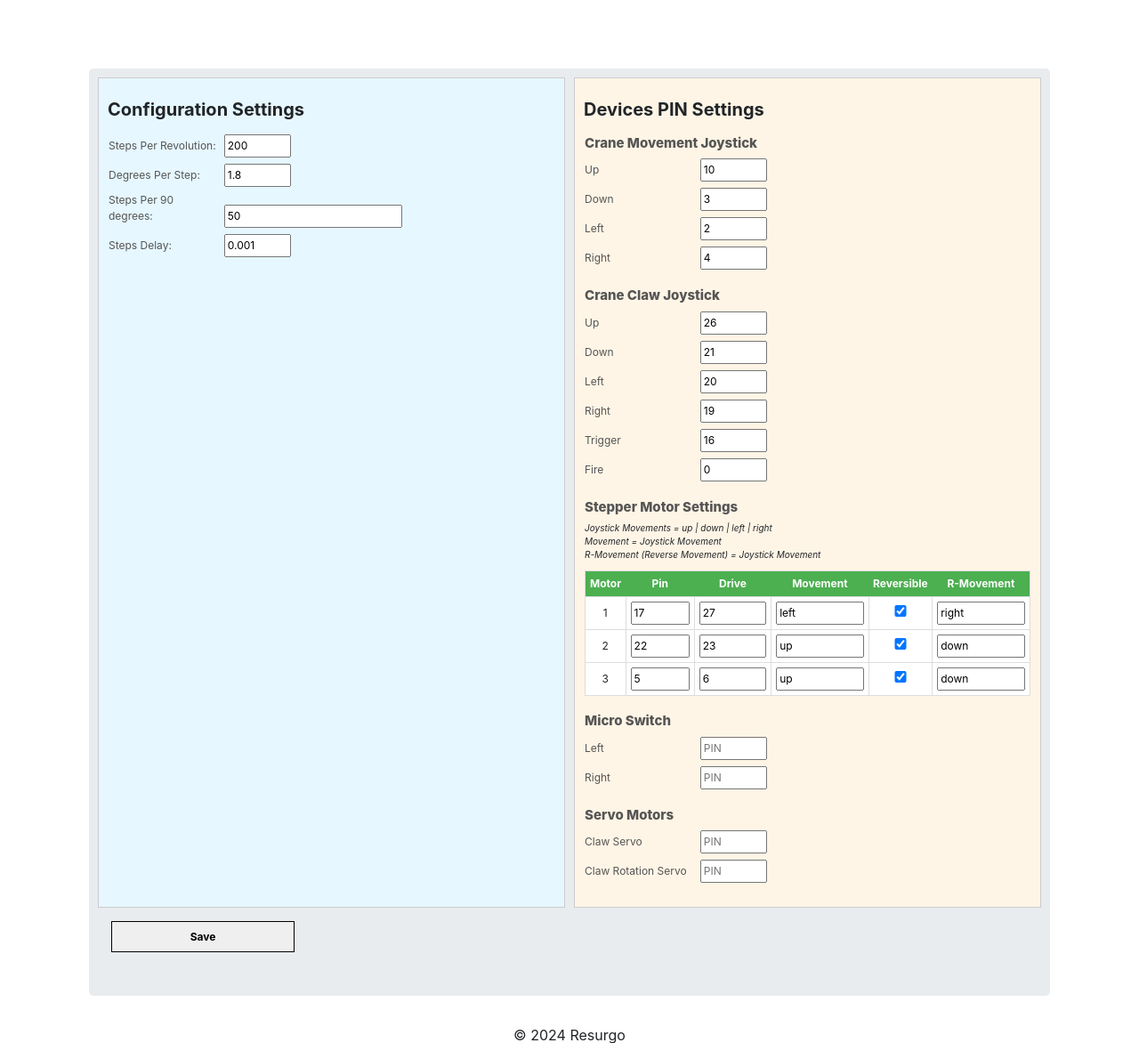
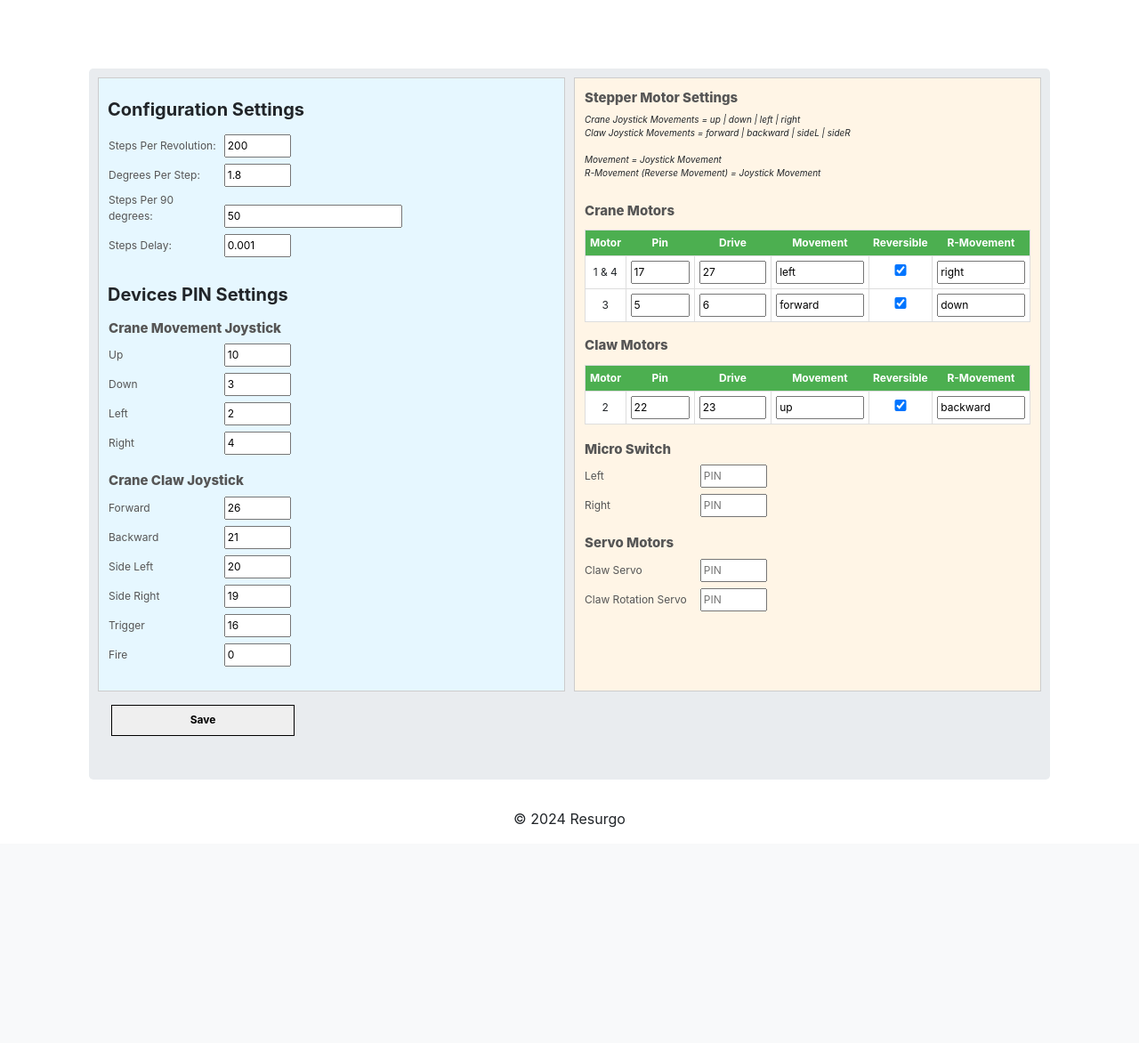
Before and after one commit to 20240290/arcrane, a Flask app: page /configuration in a window 1280 px wide. Shown: the part 56-1228 px from the top of the page at 89% size. After the commit the page ends 986 px from the top, so only its background shows below. Run offline with Flask 3, Linux system fonts and the light colour scheme; parts of the project's set-up code (start-up, migrations or seed data) failed here and were passed over; some libraries are stand-ins or nearby versions.

Commit message:
bug fixes

```diff
--- a/config.ini
+++ b/config.ini
@@ -8,10 +8,10 @@ j1_up_pin = 10
 j1_down_pin = 3
 j1_left_pin = 2
 j1_right_pin = 4
-j2_up_pin = 26
-j2_down_pin = 21
-j2_left_pin = 20
-j2_right_pin = 19
+j2_forward_pin = 26
+j2_backward_pin = 21
+j2_sideL_pin = 20
+j2_sideR_pin = 19
 j2_trigger_pin = 16
 j2_fire_pin = 0
 m1_step_pin = 17
@@ -23,10 +23,10 @@ m2_step_pin = 22
 m2_dir_pin = 23
 m2_movement = up
 m2_reversible = True
-m2_reverse_movement = down
+m2_reverse_movement = backward
 m3_step_pin = 5
 m3_dir_pin = 6
-m3_movement = up
+m3_movement = forward
 m3_reversible = True
 m3_reverse_movement = down
 m4_step_pin = 12
@@ -34,7 +34,9 @@ m4_dir_pin = 13
 m4_movement = left
 m4_reversible = True
 m4_reverse_movement = right
-left_stop_pin =
-right_stop_pin =
+crane_move_left_stop_pin =
+crane_move_right_stop_pin =
+crane_up_stop_pin =
+crane_down_stop_pin =
 claw_pickup_pin =
 claw_rotation_pin =
--- a/main.py
+++ b/main.py
@@ -85,7 +85,17 @@ def configuration():
             "left_stop_pin": request.form['left_stop_pin'],
             "right_stop_pin": request.form['right_stop_pin'],
             "claw_pickup_pin": request.form['claw_pickup_pin'],
-            "claw_rotation_pin": request.form['claw_rotation_pin']
+            "claw_rotation_pin": request.form['claw_rotation_pin'],
+            "j1_up_pin": request.form['j1_up_pin'],
+            "j1_down_pin": request.form['j1_down_pin'],
+            "j1_left_pin": request.form['j1_left_pin'],
+            "j1_right_pin": request.form['j1_right_pin'],
+            "j2_forward_pin": request.form['j2_forward_pin'],
+            "j2_backward_pin": request.form['j2_backward_pin'],
+            "j2_sideL_pin": request.form['j2_sideL_pin'],
+            "j2_sideR_pin": request.form['j2_sideR_pin'],
+            "j2_trigger_pin": request.form['j2_trigger_pin'],
+            "j2_fire_pin": request.form['j2_fire_pin']
         }
 
         utility.save_configuration(data)
@@ -169,12 +179,12 @@ def worker():
 if __name__ == '__main__':
     try:
         #list of threads
-        threads = []
+        #threads = []
 
         # Start Flask in a separate thread
-        # flask_thread = threading.Thread(target=run_flask)
-        # flask_thread.start()
-        # threads.append(flask_thread)
+        flask_thread = threading.Thread(target=run_flask)
+        flask_thread.start()
+        #threads.append(flask_thread)
         gpio_task()
 
     except KeyboardInterrupt:
--- a/templates/configuration.html
+++ b/templates/configuration.html
@@ -29,8 +29,6 @@
                   </div>
                 </div>
               </div>
-          </div>
-          <div class="column right">
               <header class="mt-1">
                 <h1 class="text-left header-text">Devices PIN Settings</h1>
               </header>
@@ -62,21 +60,21 @@
                 <p class="item-title">Crane Claw Joystick</p>
                 <div class="form-group">
                   <div class="group-field ">
-                    <label for="rotation_speed">Up</label>
-                    <input type="text" id="j2_up_pin" name="j2_up_pin" value="{{ config['j2_up_pin'] }}" placeholder="PIN" class="text-input">
+                    <label for="rotation_speed">Forward</label>
+                    <input type="text" id="j2_forward_pin" name="j2_forward_pin" value="{{ config['j2_forward_pin'] }}" placeholder="PIN" class="text-input">
                   </div>
 
                   <div class="group-field ">
-                    <label for="rotation_speed">Down</label>
-                    <input type="text" id="j2_down_pin" name="j2_down_pin" value="{{ config['j2_down_pin'] }}" placeholder="PIN" class="text-input">
+                    <label for="rotation_speed">Backward</label>
+                    <input type="text" id="j2_backward_pin" name="j2_backward_pin" value="{{ config['j2_backward_pin'] }}" placeholder="PIN" class="text-input">
                   </div>
                   <div class="group-field ">
-                    <label for="rotation_speed">Left</label>
-                    <input type="text" id="j2_left_pin" name="j2_left_pin" value="{{ config['j2_left_pin'] }}" placeholder="PIN" class="text-input">
+                    <label for="rotation_speed">Side Left</label>
+                    <input type="text" id="j2_sideL_pin" name="j2_sideL_pin" value="{{ config['j2_sideL_pin'] }}" placeholder="PIN" class="text-input">
                   </div>
                   <div class="group-field ">
-                    <label for="rotation_speed">Right</label>
-                    <input type="text" id="j2_right_pin" name="j2_right_pin" value="{{ config['j2_right_pin'] }}" placeholder="PIN" class="text-input">
+                    <label for="rotation_speed">Side Right</label>
+                    <input type="text" id="j2_sideR_pin" name="j2_sideR_pin" value="{{ config['j2_sideR_pin'] }}" placeholder="PIN" class="text-input">
                   </div>
                   <div class="group-field ">
                     <label for="rotation_speed">Trigger</label>
@@ -90,18 +88,26 @@
               </div>
 
               <!-- end of joystick 2-->
+          </div>
+          <div class="column right">
+
               <div class="pin-container">
                 <p class="item-title" for="rotation_speed">Stepper Motor Settings</p>
                 <div class="legend">
                   <p class="p-legend "><i>
-                    Joystick Movements = up | down | left | right
+                   Crane Joystick Movements = up | down | left | right
                   </i></p>
+                  <p class="p-legend "><i>
+                    Claw Joystick Movements = forward | backward | sideL | sideR
+                   </i></p>
+                   <br />
                   <i>Movement = Joystick Movement</i><br />
                   <i>R-Movement (Reverse Movement) = Joystick Movement</i>
                 </div>
+                <br />
                 <div class="form-group ">
                     <div class="group-field">
-                      <!-- <p class="item-title" for="rotation_speed">Crane Motors</p> -->
+                      <p class="item-title" for="rotation_speed">Crane Motors</p>
                       <table>
                         <thead>
                             <tr>
@@ -115,21 +121,13 @@
                         </thead>
                         <tbody>
                             <tr>
-                                <td>1</td>
+                                <td>1 & 4</td>
                                 <td><input type="text" id="m1_step_pin" name="m1_step_pin" value="{{ config['m1_step_pin'] }}" placeholder="PIN" class="table-text-input"></td>
                                 <td> <input type="text" class="table-text-input" id="m1_dir_pin" name="m1_dir_pin" value="{{ config['m1_dir_pin'] }}" placeholder="PIN"></td>
                                 <td> <input type="text" class="table-text-input" id="m1_movement" name="m1_movement" value="{{ config['m1_movement'] }}" placeholder="Movement"></td>
 
                                 <td><input type="checkbox" name="m1_reversible" id="m1_reversible" class="table-text-input" value="{{ config['m1_reversible'] }}"  {% if config.m1_reversible == 'True' %} checked {% endif %}></td>
                                 <td> <input type="text" class="table-text-input" id="m1_reverse_movement" name="m1_reverse_movement" value="{{ config['m1_reverse_movement'] }}" placeholder="Reverse"></td>
-                            </tr>
-                            <tr>
-                              <td>2</td>
-                              <td><input type="text" id="m2_step_pin" name="m2_step_pin" value="{{ config['m2_step_pin'] }}" placeholder="PIN" class="table-text-input"></td>
-                              <td> <input type="text" class="table-text-input" id="m2_dir_pin" name="m2_dir_pin" value="{{ config['m2_dir_pin'] }}" placeholder="PIN"></td>
-                              <td> <input type="text" class="table-text-input" id="m2_movement" name="m2_movement" value="{{ config['m2_movement'] }}" placeholder="Movement"></td>
-                              <td><input type="checkbox" id="m2_reversible" name="m2_reversible" class="table-text-input" value="{{ config['m2_reversible'] }}" {% if config.m2_reversible == 'True' %} checked {% endif %}></td>
-                              <td> <input type="text" class="table-text-input" id="m2_reverse_movement" name="m2_reverse_movement" value="{{ config['m2_reverse_movement'] }}" placeholder="Reverse"></td>
                             </tr>
                             <tr>
                               <td>3</td>
@@ -139,6 +137,7 @@
                               <td><input type="checkbox" id="m3_reversible" name="m3_reversible" class="table-text-input" value="{{ config['m3_reversible'] }}" {% if config.m3_reversible == 'True' %} checked {% endif %}></td>
                               <td> <input type="text" class="table-text-input" id="m3_reverse_movement" name="m3_reverse_movement" value="{{ config['m3_reverse_movement'] }}" placeholder="Reverse"></td>
                             </tr>
+
                           <!-- <tr>
                             <td>4</td>
                             <td><input type="text" id="m4_step_pin" name="m4_step_pin" value="{{ config['m4_step_pin'] }}" placeholder="PIN" class="table-text-input"></td>
@@ -151,6 +150,34 @@
                     </table>
                   </div>
                 </div>
+                <div class="form-group ">
+                  <div class="group-field">
+                    <p class="item-title" for="rotation_speed">Claw Motors</p>
+                    <table>
+                      <thead>
+                          <tr>
+                              <th>Motor</th>
+                              <th>Pin</th>
+                              <th>Drive</th>
+                              <th>Movement</th>
+                              <th>Reversible</th>
+                              <th>R-Movement</th>
+                          </tr>
+                      </thead>
+                      <tbody>
+                        <tr>
+                          <td>2</td>
+                          <td><input type="text" id="m2_step_pin" name="m2_step_pin" value="{{ config['m2_step_pin'] }}" placeholder="PIN" class="table-text-input"></td>
+                          <td> <input type="text" class="table-text-input" id="m2_dir_pin" name="m2_dir_pin" value="{{ config['m2_dir_pin'] }}" placeholder="PIN"></td>
+                          <td> <input type="text" class="table-text-input" id="m2_movement" name="m2_movement" value="{{ config['m2_movement'] }}" placeholder="Movement"></td>
+                          <td><input type="checkbox" id="m2_reversible" name="m2_reversible" class="table-text-input" value="{{ config['m2_reversible'] }}" {% if config.m2_reversible == 'True' %} checked {% endif %}></td>
+                          <td> <input type="text" class="table-text-input" id="m2_reverse_movement" name="m2_reverse_movement" value="{{ config['m2_reverse_movement'] }}" placeholder="Reverse"></td>
+                        </tr>
+                      </tbody>
+                  </table>
+                </div>
+               </div>
+              <!-- end of motor -->
               </div>
               <!-- end of motor -->
               <div class="pin-container">
```
Also changed, not shown: Arcrane.py (+7 -7 lines), Utilities.py (+10 -0 lines), classes/DeviceMovements.py (+4 -4 lines). Lines whose indentation alone changed are shown as unchanged.
